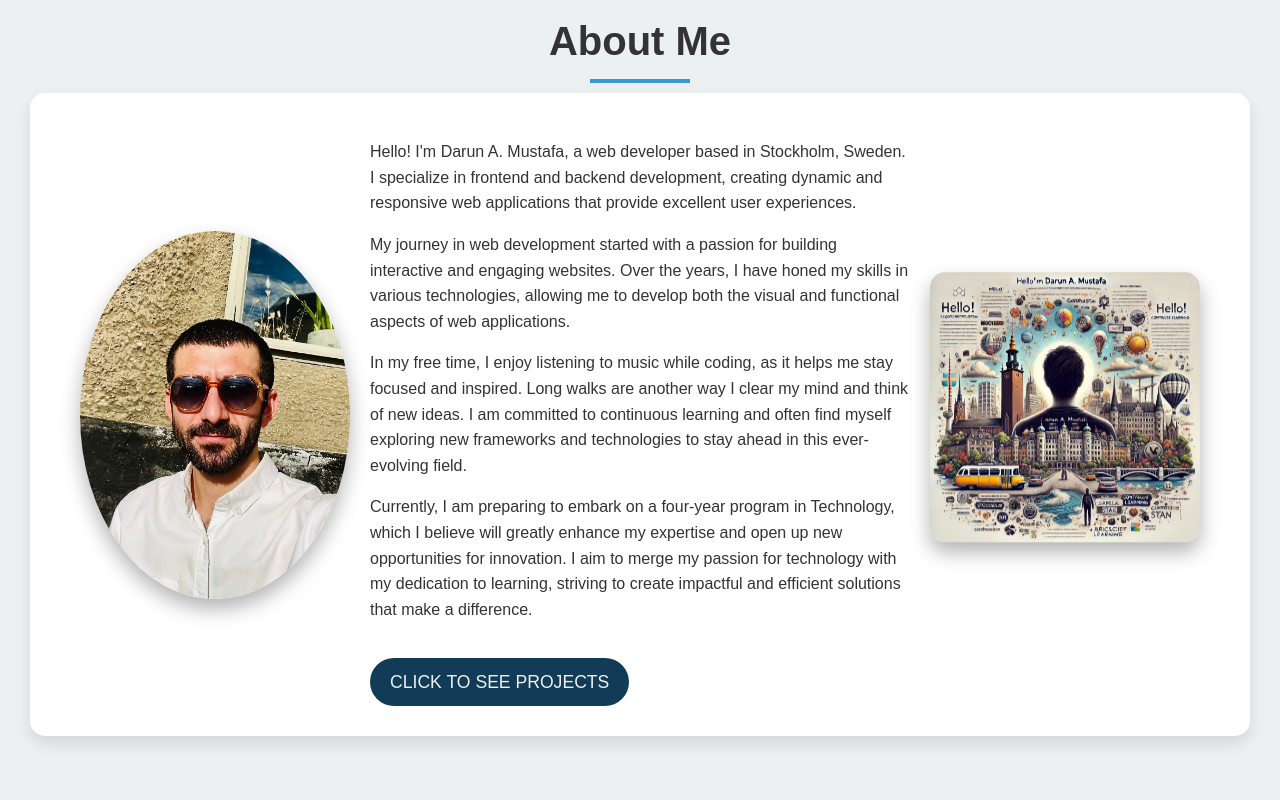
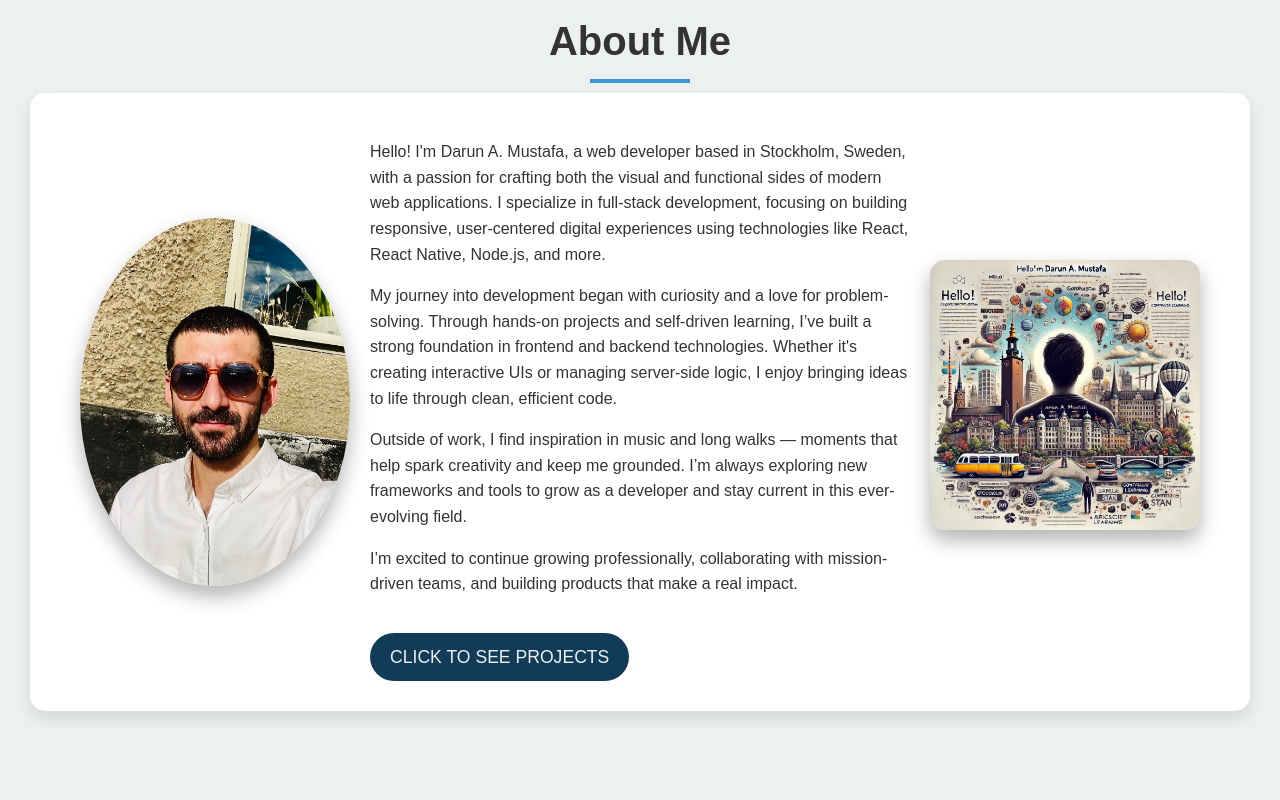
Before and after one commit to darunbjork/portfolio, a website: page public/index.html in a window 1280 px wide. Shown: the part 960-1760 px from the top of the page. Drawn offline with Linux system fonts and the light colour scheme.

Commit message:
Updated 'About Me' section

```diff
--- a/public/index.html
+++ b/public/index.html
@@ -51,10 +51,10 @@
                     <img src="Img/Darun.jpeg" alt="Darun Bjork Profile Picture" class="profile-image">
                 </div>
                 <div class="about-info">
-                    <p>Hello! I'm Darun A. Mustafa, a web developer based in Stockholm, Sweden.<br> I specialize in frontend and backend development, creating dynamic and responsive web applications that provide excellent user experiences.</p>
-                    <p>My journey in web development started with a passion for building interactive and engaging websites. Over the years, I have honed my skills in various technologies, allowing me to develop both the visual and functional aspects of web applications.</p>
-                    <p>In my free time, I enjoy listening to music while coding, as it helps me stay focused and inspired. Long walks are another way I clear my mind and think of new ideas. I am committed to continuous learning and often find myself exploring new frameworks and technologies to stay ahead in this ever-evolving field.</p>
-                    <p>Currently, I am preparing to embark on a four-year program in Technology, which I believe will greatly enhance my expertise and open up new opportunities for innovation. I aim to merge my passion for technology with my dedication to learning, striving to create impactful and efficient solutions that make a difference.</p>
+                    <p>Hello! I'm Darun A. Mustafa, a web developer based in Stockholm, Sweden, with a passion for crafting both the visual and functional sides of modern web applications. I specialize in full-stack development, focusing on building responsive, user-centered digital experiences using technologies like React, React Native, Node.js, and more.</p>
+                    <p>My journey into development began with curiosity and a love for problem-solving. Through hands-on projects and self-driven learning, I’ve built a strong foundation in frontend and backend technologies. Whether it's creating interactive UIs or managing server-side logic, I enjoy bringing ideas to life through clean, efficient code.</p>
+                    <p>Outside of work, I find inspiration in music and long walks — moments that help spark creativity and keep me grounded. I’m always exploring new frameworks and tools to grow as a developer and stay current in this ever-evolving field.</p>
+                    <p>I’m excited to continue growing professionally, collaborating with mission-driven teams, and building products that make a real impact.</p>
                     <a href="#my-projects" class="button">Click to see projects</a>
                 </div>
                 <div class="image-container">
```
